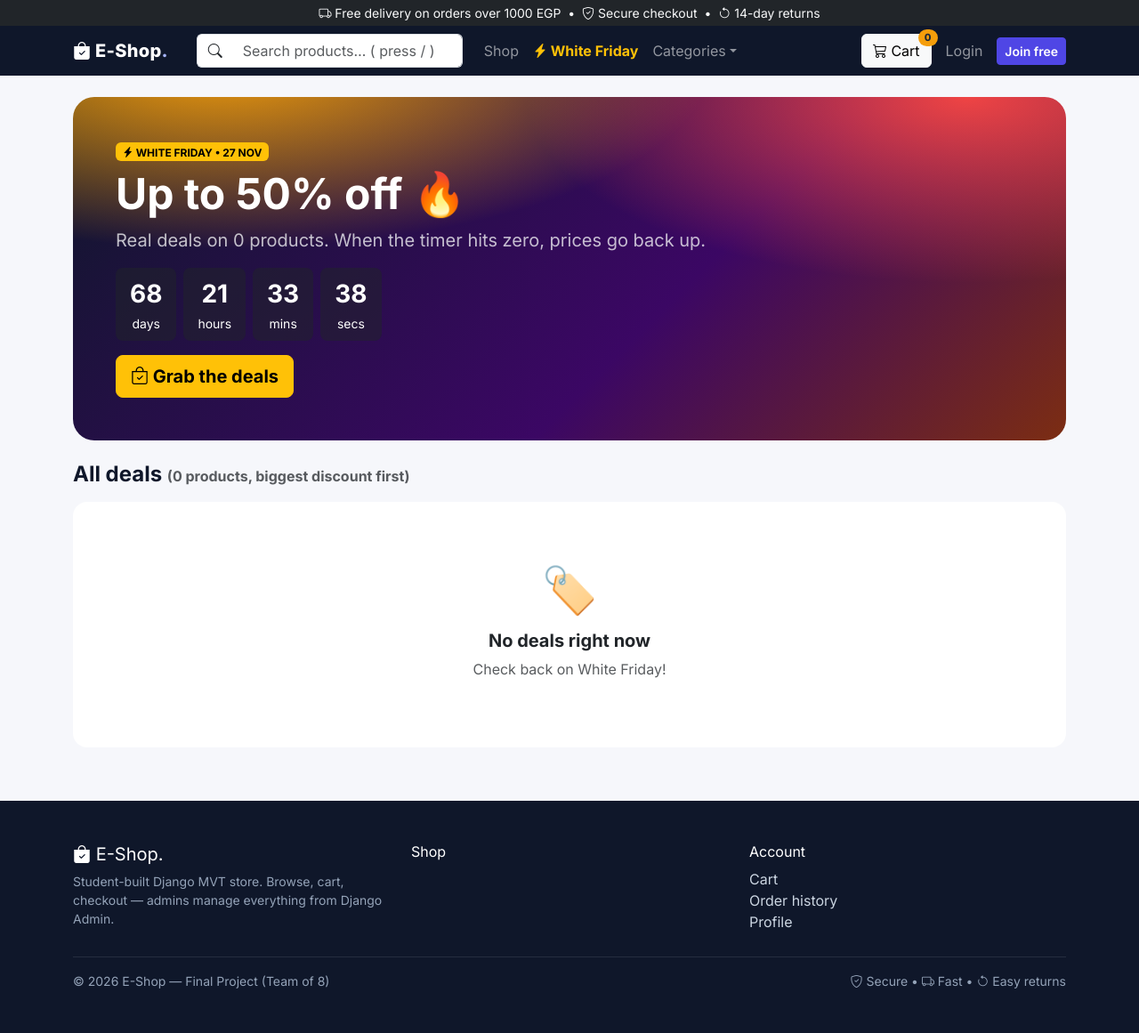
After one commit to Mohamed-Rashwan-Bonus/eshop-django, a Django app: page /shop/white-friday/ in a window 1280 px wide. The commit adds this page. Shown: the whole page at 89% size. Run offline with Django 5.2, Linux system fonts and the light colour scheme; data that the repository does not hold is empty.

Commit message:
White Friday deals page: discounts, countdown, sale prices end-to-end

```diff
--- a/cart/cart.py
+++ b/cart/cart.py
@@ -63,8 +63,12 @@ class Cart:
         products = Product.objects.filter(id__in=self.cart.keys())
         for p in products:
             qty = self.cart[str(p.id)]
-            yield {'product': p, 'qty': qty, 'subtotal': p.price * qty}
+            yield {'product': p, 'qty': qty, 'subtotal': p.current_price * qty}
 
     def total(self):
         """Req 39."""
         return sum(i['subtotal'] for i in self.items())
+
+    def savings(self):
+        """Total White Friday savings in this cart."""
+        return sum((i['product'].price - i['product'].current_price) * i['qty'] for i in self.items())
--- a/catalog/admin.py
+++ b/catalog/admin.py
@@ -19,8 +19,8 @@ class CategoryAdmin(admin.ModelAdmin):
 
 @admin.register(Product)
 class ProductAdmin(admin.ModelAdmin):
-    list_display = ('name', 'category', 'price', 'stock', 'is_active')
+    list_display = ('name', 'category', 'price', 'discount_percent', 'stock', 'is_active')
     list_filter = ('category', 'is_active')
     search_fields = ('name',)
-    list_editable = ('price', 'stock', 'is_active')
+    list_editable = ('price', 'discount_percent', 'stock', 'is_active')
     prepopulated_fields = {'slug': ('name',)}
--- a/catalog/urls.py
+++ b/catalog/urls.py
@@ -5,5 +5,6 @@ app_name = 'catalog'
 
 urlpatterns = [
     path('', views.product_list, name='product_list'),
+    path('white-friday/', views.white_friday, name='white_friday'),
     path('<slug:slug>/', views.product_detail, name='product_detail'),
 ]
--- a/catalog/views.py
+++ b/catalog/views.py
@@ -41,3 +41,11 @@ def product_detail(request, slug):
     product = get_object_or_404(Product, slug=slug, is_active=True)
     related = Product.objects.filter(category=product.category, is_active=True).exclude(pk=product.pk)[:4]
     return render(request, 'catalog/product_detail.html', {'product': product, 'related': related})
+
+
+def white_friday(request):
+    """White Friday deals page: active products with a discount, biggest first."""
+    deals = (Product.objects.filter(is_active=True, discount_percent__gt=0)
+             .select_related('category').order_by('-discount_percent'))
+    return render(request, 'catalog/white_friday.html',
+                  {'deals': deals, 'biggest': deals.first()})
--- a/orders/views.py
+++ b/orders/views.py
@@ -33,7 +33,7 @@ def checkout(request):
                     return render(request, 'orders/checkout.html', {'cart': cart, 'form': form})
                 OrderItem.objects.create(
                     order=order, product=p,
-                    product_name=p.name, price=p.price, quantity=line['qty'],
+                    product_name=p.name, price=p.current_price, quantity=line['qty'],
                 )
                 Product.objects.filter(pk=p.pk).update(stock=F('stock') - line['qty'])  # req 48
             cart.clear()  # req 49
--- a/templates/base.html
+++ b/templates/base.html
@@ -31,6 +31,7 @@
       </form>
       <ul class="navbar-nav me-auto">
         <li class="nav-item"><a class="nav-link" href="{% url 'catalog:product_list' %}">Shop</a></li>
+        <li class="nav-item"><a class="nav-link text-warning fw-bold" href="{% url 'catalog:white_friday' %}"><i class="bi bi-lightning-charge-fill"></i> White Friday</a></li>
         <li class="nav-item dropdown">
           <a class="nav-link dropdown-toggle" data-bs-toggle="dropdown" href="#">Categories</a>
           <ul class="dropdown-menu">
--- a/templates/cart/detail.html
+++ b/templates/cart/detail.html
@@ -19,7 +19,7 @@
             <h6 class="fw-bold mb-0"><a class="text-dark text-decoration-none" href="{% url 'catalog:product_detail' line.product.slug %}">{{ line.product.name }}</a></h6>
             <a class="text-danger" data-confirm="Remove this item?" href="{% url 'cart:remove' line.product.id %}"><i class="bi bi-trash"></i></a>
           </div>
-          <small class="text-muted">{{ line.product.price }} EGP each</small>
+          <small class="text-muted">{% if line.product.has_deal %}<span class="text-decoration-line-through">{{ line.product.price }}</span> {% endif %}{{ line.product.current_price }} EGP each</small>
           <div class="d-flex justify-content-between align-items-center mt-2">
             <span>
               <a class="btn btn-sm btn-outline-secondary" href="{% url 'cart:decrease' line.product.id %}">−</a>
@@ -41,6 +41,7 @@
       <div class="d-flex justify-content-between text-muted"><span>Delivery</span><span class="text-success">Calculated at checkout</span></div>
       <hr>
       <div class="d-flex justify-content-between fw-bold fs-5"><span>Total</span><span>{{ cart.total }} EGP</span></div>
+      {% if cart.savings %}<div class="d-flex justify-content-between text-success fw-bold"><span>You save</span><span>−{{ cart.savings }} EGP 🎉</span></div>{% endif %}
       <a class="btn btn-success btn-lg w-100 mt-3" href="{% url 'orders:checkout' %}"><i class="bi bi-lock"></i> Secure checkout</a>
       <a class="btn btn-outline-secondary w-100 mt-2" href="{% url 'catalog:product_list' %}">Continue shopping</a>
       <small class="text-muted d-block mt-2 text-center"><i class="bi bi-shield-check"></i> Totals are re-calculated on the server.</small>
--- a/templates/catalog/product_list.html
+++ b/templates/catalog/product_list.html
@@ -60,6 +60,7 @@
           <div class="img-wrap">
             <a href="{% url 'catalog:product_detail' p.slug %}"><img src="{{ p.cover_url }}" alt="{{ p.name }}" loading="lazy"></a>
             <div class="badge-float">
+              {% if p.has_deal %}<span class="badge text-bg-danger">-{{ p.discount_percent }}%</span>{% endif %}
               {% if p.is_new %}<span class="badge text-bg-primary">New</span>{% endif %}
               {% if p.is_low_stock %}<span class="badge text-bg-warning">Only {{ p.stock }} left</span>{% endif %}
               {% if p.is_out_of_stock %}<span class="badge text-bg-danger">Out of stock</span>{% endif %}
@@ -69,7 +70,7 @@
             <small class="text-muted">{{ p.category.name }}</small>
             <h6 class="fw-bold mb-1"><a class="text-dark text-decoration-none" href="{% url 'catalog:product_detail' p.slug %}">{{ p.name }}</a></h6>
             <div class="mt-auto d-flex justify-content-between align-items-center pt-2">
-              <span class="price">{{ p.price }} EGP</span>
+              <span>{% if p.has_deal %}<span class="text-muted text-decoration-line-through small">{{ p.price }}</span> {% endif %}<span class="price">{{ p.current_price }} EGP</span></span>
               {% if p.is_out_of_stock %}<span class="stock-out">Unavailable</span>
               {% else %}<a class="btn btn-sm btn-brand" href="{% url 'cart:add' p.id %}"><i class="bi bi-cart-plus"></i> Add</a>{% endif %}
             </div>
--- /dev/null
+++ b/templates/catalog/white_friday.html
@@ -0,0 +1,66 @@
+{% extends 'base.html' %}
+{% block title %}White Friday Deals — up to 50% off — E-Shop{% endblock %}
+{% block content %}
+
+<div class="hero p-4 p-md-5 mb-4" style="background:radial-gradient(1000px 380px at 15% -10%, #f59e0b 0%, transparent 55%),radial-gradient(900px 380px at 90% 0%, #ef4444 0%, transparent 55%),linear-gradient(135deg, #0f172a 0%, #3b0764 60%, #7c2d12 100%)">
+  <span class="badge text-bg-warning mb-2"><i class="bi bi-lightning-charge-fill"></i> WHITE FRIDAY • 27 NOV</span>
+  <h1 class="display-5 fw-bold">Up to {% if biggest %}{{ biggest.discount_percent }}{% else %}50{% endif %}% off 🔥</h1>
+  <p class="lead text-light opacity-75">Real deals on {{ deals|length }} products. When the timer hits zero, prices go back up.</p>
+  <div class="d-flex gap-2 my-3" id="wf-countdown">
+    <div class="text-center bg-dark bg-opacity-50 rounded-3 px-3 py-2"><div class="fs-3 fw-bold" id="wf-d">–</div><small>days</small></div>
+    <div class="text-center bg-dark bg-opacity-50 rounded-3 px-3 py-2"><div class="fs-3 fw-bold" id="wf-h">–</div><small>hours</small></div>
+    <div class="text-center bg-dark bg-opacity-50 rounded-3 px-3 py-2"><div class="fs-3 fw-bold" id="wf-m">–</div><small>mins</small></div>
+    <div class="text-center bg-dark bg-opacity-50 rounded-3 px-3 py-2"><div class="fs-3 fw-bold" id="wf-s">–</div><small>secs</small></div>
+  </div>
+  <p class="fw-bold text-warning" id="wf-live" style="display:none">🔴 LIVE NOW — lowest prices of the year!</p>
+  <a class="btn btn-warning btn-lg fw-bold" href="#wf-deals"><i class="bi bi-bag-check"></i> Grab the deals</a>
+</div>
+
+<h4 class="fw-bold mb-3" id="wf-deals">All deals <small class="text-muted fs-6">({{ deals|length }} products, biggest discount first)</small></h4>
+<div class="row">
+  {% for p in deals %}
+  <div class="col-6 col-md-3 mb-4">
+    <div class="card product-card h-100 border-warning">
+      <div class="img-wrap">
+        <a href="{% url 'catalog:product_detail' p.slug %}"><img src="{{ p.cover_url }}" alt="{{ p.name }}" loading="lazy"></a>
+        <div class="badge-float"><span class="badge text-bg-danger fs-6">-{{ p.discount_percent }}%</span></div>
+      </div>
+      <div class="card-body d-flex flex-column">
+        <small class="text-muted">{{ p.category.name }}</small>
+        <h6 class="fw-bold mb-1"><a class="text-dark text-decoration-none" href="{% url 'catalog:product_detail' p.slug %}">{{ p.name }}</a></h6>
+        <div><span class="text-muted text-decoration-line-through">{{ p.price }}</span>
+        <span class="price fs-5">{{ p.current_price }} EGP</span></div>
+        {% if p.is_low_stock %}<small class="stock-low">Only {{ p.stock }} left at this price!</small>{% endif %}
+        <div class="mt-auto pt-2">
+          {% if p.is_out_of_stock %}<span class="stock-out">Gone — deal expired for this one</span>
+          {% else %}<a class="btn btn-warning btn-sm fw-bold w-100" href="{% url 'cart:add' p.id %}"><i class="bi bi-cart-plus"></i> Add • save {{ p.savings }} EGP</a>{% endif %}
+        </div>
+      </div>
+    </div>
+  </div>
+  {% empty %}
+  <div class="col-12"><div class="empty-state card side-card"><div class="big-icon">🏷️</div>
+  <h5 class="fw-bold mt-2">No deals right now</h5><p class="text-muted">Check back on White Friday!</p></div></div>
+  {% endfor %}
+</div>
+
+<script>
+(function () {
+  var target = new Date('2026-11-27T00:00:00+02:00').getTime();
+  function pad(n) { return (n < 10 ? '0' : '') + n; }
+  function tick() {
+    var diff = target - Date.now();
+    if (diff <= 0) {
+      document.getElementById('wf-live').style.display = 'block';
+      document.getElementById('wf-countdown').style.display = 'none';
+      return;
+    }
+    document.getElementById('wf-d').textContent = Math.floor(diff / 864e5);
+    document.getElementById('wf-h').textContent = pad(Math.floor(diff / 36e5) % 24);
+    document.getElementById('wf-m').textContent = pad(Math.floor(diff / 6e4) % 60);
+    document.getElementById('wf-s').textContent = pad(Math.floor(diff / 1e3) % 60);
+  }
+  tick(); setInterval(tick, 1000);
+})();
+</script>
+{% endblock %}
--- a/templates/home.html
+++ b/templates/home.html
@@ -34,13 +34,14 @@
           {% if p.is_new %}<span class="badge text-bg-primary">New</span>{% endif %}
           {% if p.is_low_stock %}<span class="badge text-bg-warning">Only {{ p.stock }} left</span>{% endif %}
           {% if p.is_out_of_stock %}<span class="badge text-bg-danger">Out of stock</span>{% endif %}
+          {% if p.has_deal %}<span class="badge text-bg-danger">-{{ p.discount_percent }}%</span>{% endif %}
         </div>
       </div>
       <div class="card-body">
         <small class="text-muted">{{ p.category.name }}</small>
         <h6 class="fw-bold mb-1"><a class="text-dark text-decoration-none" href="{% url 'catalog:product_detail' p.slug %}">{{ p.name }}</a></h6>
         <div class="d-flex justify-content-between align-items-center">
-          <span class="price">{{ p.price }} EGP</span>
+          <span>{% if p.has_deal %}<span class="text-muted text-decoration-line-through small">{{ p.price }}</span> {% endif %}<span class="price">{{ p.current_price }} EGP</span></span>
           {% if not p.is_out_of_stock %}<a class="btn btn-sm btn-brand" href="{% url 'cart:add' p.id %}"><i class="bi bi-cart-plus"></i></a>{% endif %}
         </div>
       </div>
--- a/templates/orders/checkout.html
+++ b/templates/orders/checkout.html
@@ -39,6 +39,7 @@
       </ul>
       <hr>
       <div class="d-flex justify-content-between fw-bold fs-5"><span>Total</span><span>{{ cart.total }} EGP</span></div>
+      {% if cart.savings %}<div class="d-flex justify-content-between text-success fw-bold"><span>White Friday savings</span><span>−{{ cart.savings }} EGP</span></div>{% endif %}
       <small class="text-muted"><i class="bi bi-shield-check"></i> Stock is verified again before payment.</small>
     </div>
   </div>
```
Also changed, not shown: catalog/management/commands/seed_deals.py (added, +22 -0 lines), catalog/models.py (+16 -0 lines), templates/catalog/product_detail.html (+7 -0 lines), catalog/migrations/0003_product_discount_percent.py (added).
